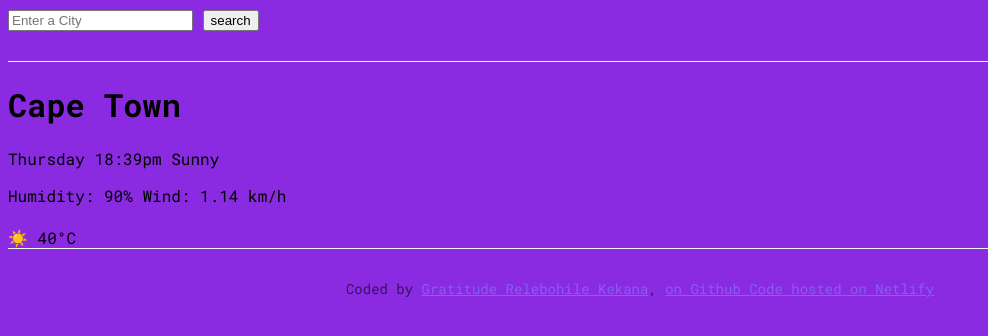
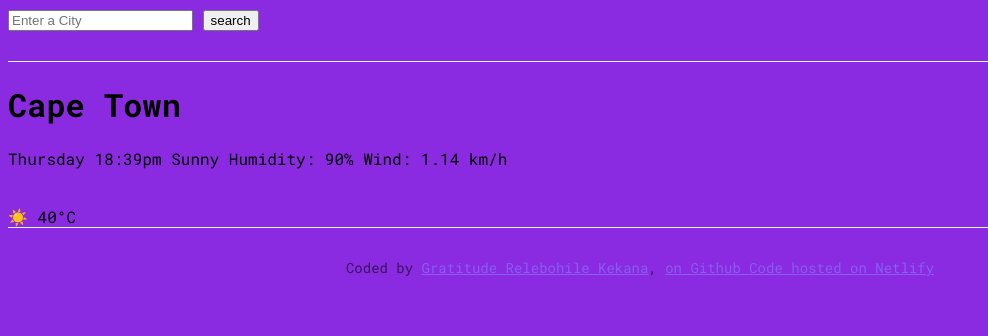
Before and after one commit to ReleKay/Shecodes-week7Project, a plain HTML site: page index.html in a window 1280 px wide. Shown: the whole page, without its empty margins (0-988 px from the left). Drawn offline with nearby package versions, Linux system fonts and the light colour scheme.

Commit message:
Edited the Title

```diff
--- a/index.html
+++ b/index.html
@@ -8,7 +8,7 @@
 <link href="https://fonts.googleapis.com/css2?family=Noto+Sans+KR:wght@100..900&family=Roboto+Mono:ital,wght@0,100..700;1,100..700&display=swap" rel="stylesheet">
     <link rel="stylesheet" href="src/style.css" />
     <script src="https://cdn.jsdelivr.net/npm/axios@1.6.7/dist/axios.min.js"></script>
-    <title>Document</title>
+    <title>Shecodes-week7Project</title>
   </head>
   <header>
     <form>
@@ -20,8 +20,8 @@
   <body>
     <div>
       <h1>Cape Town</h1>
-      <p>Thursday 18:39pm Sunny</p>
-      Humidity: 90% Wind: 1.14 km/h
+      <p>Thursday 18:39pm Sunny
+      Humidity: 90% Wind: 1.14 km/h</p>
     </div>
     </br>
     <div>☀️ 40°C</div>
```
